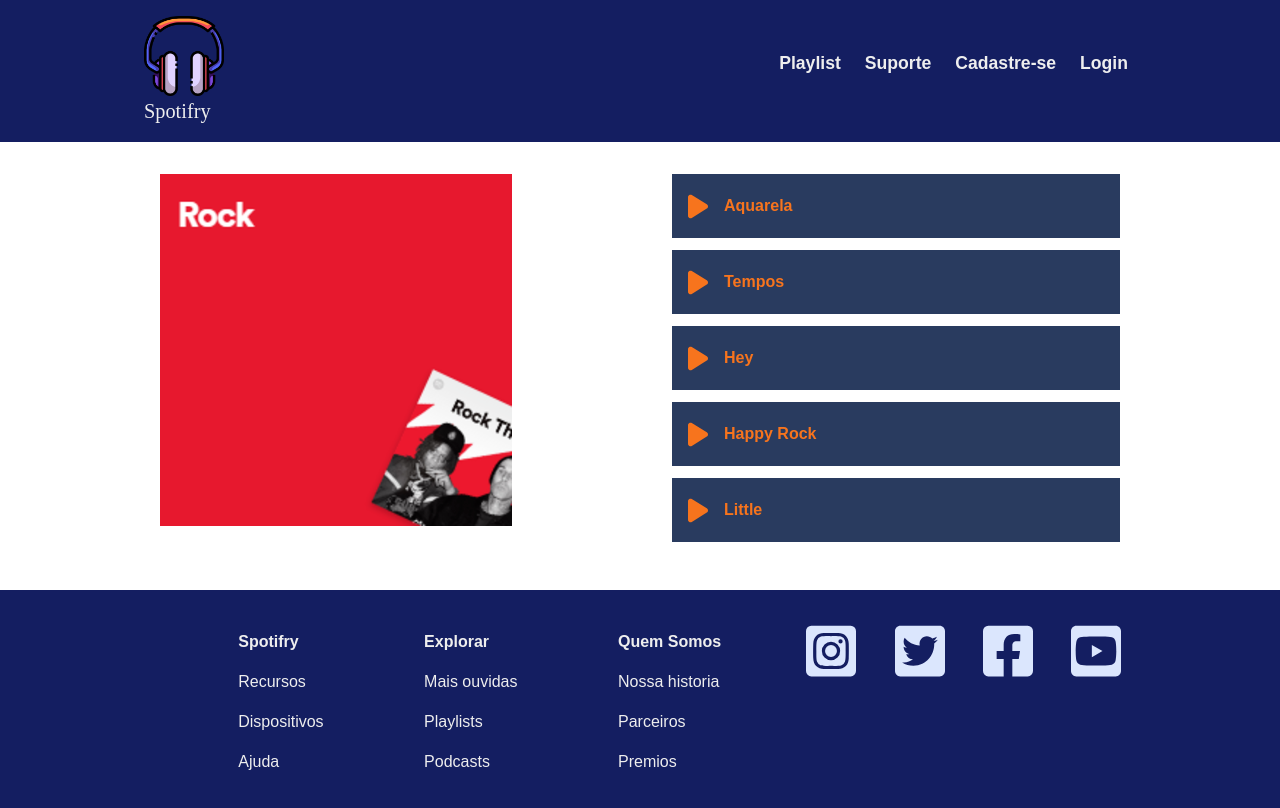
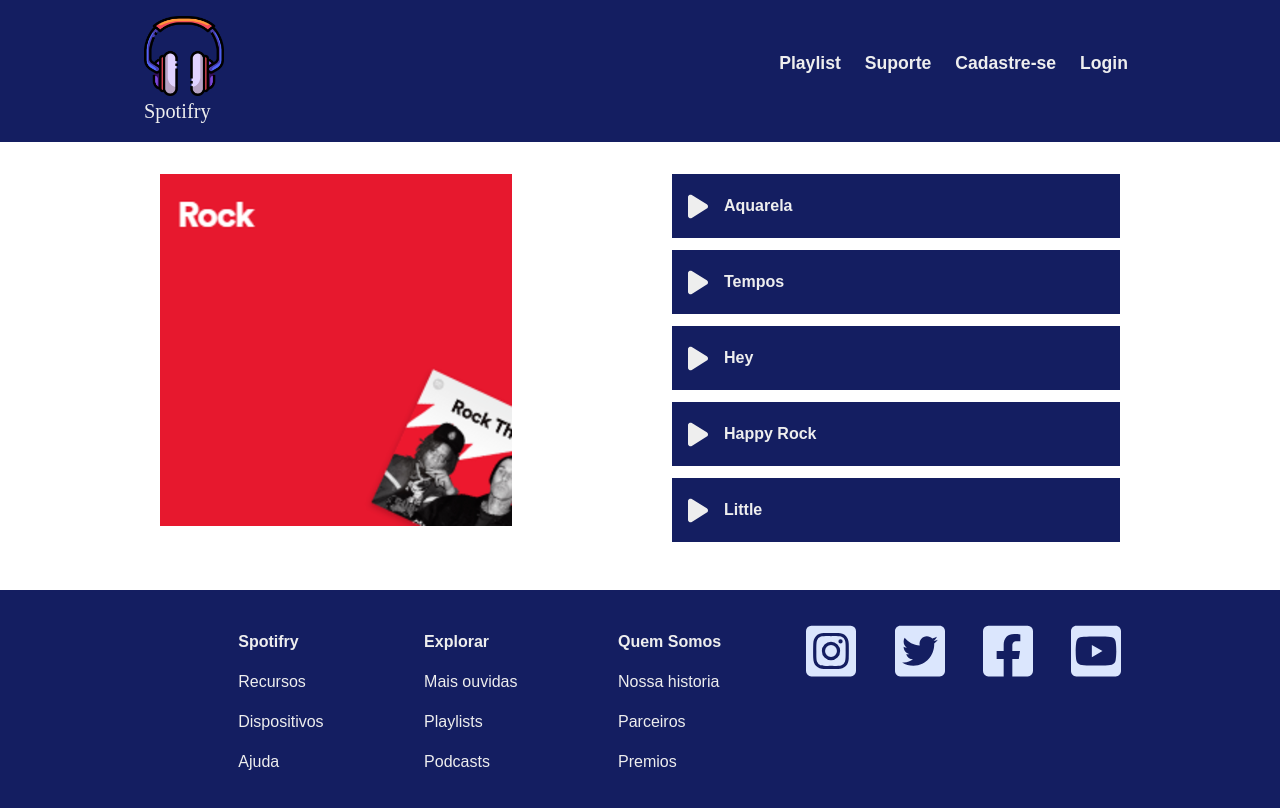
Before and after one commit to Lucasllo/SpotifryWeb_React, a React (Create React App) app: page /playlist/1 in a window 1280 px wide. Shown: the top 808 px of the page. Built offline with nearby package versions, Linux system fonts and the light colour scheme.

Commit message:
melhoria no cadastro e na playlist

```diff
--- a/src/cadastro/cadastro.css
+++ b/src/cadastro/cadastro.css
@@ -45,7 +45,7 @@
 
 .cadastro_formulario_caixa input:focus + label, .cadastro_formulario_caixa input:not(:placeholder-shown) + label{
     font-size: 1rem;
-    bottom: 25px;
+    bottom: 30px;
 }
 
 label{
--- a/src/cadastro/cadastro.jsx
+++ b/src/cadastro/cadastro.jsx
@@ -7,6 +7,7 @@ function Cadastro() {
 
   const [nome, setNome] = useState();
   const [email, setEmail] = useState();
+  const [confirmaEmail, setConfirmaEmail] = useState();
   const [senha, setSenha] = useState();
   const [dataNascimento, setNascimento] = useState();
   const [cpf, setCpf] = useState();
@@ -14,6 +15,7 @@ function Cadastro() {
   const [logradouro, setLogradouro] = useState();
   const [cidade, setCidade] = useState();
   const [estado, setEstado] = useState();
+  const dadosSalvos = [];
 
   const dados = [
     {
@@ -23,6 +25,10 @@ function Cadastro() {
     {
       campo: email,
       evento: setEmail
+    },
+    {
+      campo: confirmaEmail,
+      evento: setConfirmaEmail
     },
     {
       campo: senha,
@@ -54,12 +60,39 @@ function Cadastro() {
     }
   ]
 
+  function salvar(e){
+    e.preventDefault();
+    const dadoSalvo = {
+      nome: nome,
+      email:email,
+      senha: senha,
+      dataNascimento: dataNascimento,
+      cpf: cpf,
+      cep: cep,
+      logradouro: logradouro,
+      cidade: cidade,
+      estado: estado
+    }
+    dadosSalvos.push(dadoSalvo);
+    console.log(dadosSalvos);
+    setNome("");
+    setEmail("");
+    setConfirmaEmail("");
+    setSenha("");
+    setNascimento("");
+    setCpf("");
+    setCep("");
+    setLogradouro("");
+    setCidade("");
+    setEstado("");
+    alert("Cadastrado Com Sucesso!")
+  }
 
   return (
     <main className="cadastro">
       <section className="cadastro_caixa">
         <h2>Cadastro</h2>
-        <form  action="" className="formulario ">
+        <form onSubmit={salvar} action="" className="formulario ">
           <fieldset>
             <legend className="cadastro_formulario_legenda">
               Informações básicas
--- a/src/cadastro/caixaFormulario/dadosFormulario.js
+++ b/src/cadastro/caixaFormulario/dadosFormulario.js
@@ -18,6 +18,15 @@ const inforBasica = [
     class:"cadastro_formulario_caixa",
     position: 1
 },{
+    name: "confirmaEmail",
+    id:"confirmaEmail",
+    type:"email",
+    placeholder:" ",
+    required:true,
+    label: "Confirmar E-mail",
+    class:"cadastro_formulario_caixa",
+    position: 2
+},{
     name: "senha",
     id:"senha",
     type:"text",
@@ -25,7 +34,7 @@ const inforBasica = [
     required:true,
     label: "Senha",
     class:"cadastro_formulario_caixa",
-    position: 2
+    position: 3
 }
 ]
 
@@ -37,7 +46,7 @@ const inforPessoal = [{
     required:true,
     label: "Data de Nascimento",
     class:"cadastro_formulario_caixa",
-    position: 3
+    position: 4
 },{
     name: "cpf",
     id:"cpf",
@@ -46,7 +55,7 @@ const inforPessoal = [{
     required:true,
     label: "CPF",
     class:"cadastro_formulario_caixa",
-    position: 4
+    position: 5
 }]
 
 const endereco = [{
@@ -57,7 +66,7 @@ const endereco = [{
     required:true,
     label: "CEP",
     class:"cadastro_formulario_caixa",
-    position: 5
+    position: 6
 },{
     name: "logradouro",
     id:"logradouro",
@@ -66,7 +75,7 @@ const endereco = [{
     required:true,
     label: "Logradouro",
     class:"cadastro_formulario_caixa",
-    position: 6
+    position: 7
 },{
     name: "cidade",
     id:"cidade",
@@ -75,7 +84,7 @@ const endereco = [{
     required:true,
     label: "Cidade",
     class:"cadastro_formulario_caixa",
-    position: 7
+    position: 8
 },{
     name: "estado",
     id:"estado",
@@ -84,7 +93,7 @@ const endereco = [{
     required:true,
     label: "Estado",
     class:"cadastro_formulario_caixa",
-    position: 8
+    position: 9
 }]
 
 const login = [{
@@ -95,7 +104,7 @@ const login = [{
     required:true,
     label: "E-mail",
     class:"login_formulario_caixa",
-    position: 9
+    position: 10
 },{
     name: "Senha",
     id:"Senha",
@@ -104,7 +113,7 @@ const login = [{
     required:true,
     label: "Senha",
     class:"login_formulario_caixa",
-    position: 10
+    position: 11
 }]
 
 export function infoBasic(){
--- a/src/playlists/playlist/estilosMusicais/estilosMusicais.js
+++ b/src/playlists/playlist/estilosMusicais/estilosMusicais.js
@@ -8,63 +8,98 @@ const rock = [
   { musica: "/audio/hey.mp3",
   musicaNome: "Happy Rock" },
   { musica: "/audio/happyrock.mp3",
-  musicaNome: "Little" },
+  musicaNome: "Little" }
 ];
 
 const brasil = [
-  { musica: "/audio/littleidea.mp3" },
-  { musica: "/audio/littleidea.mp3" },
-  { musica: "/audio/littleidea.mp3" },
-  { musica: "/audio/littleidea.mp3" },
-  { musica: "/audio/littleidea.mp3" },
+  { musica: "/audio/ukulele.mp3",
+  musicaNome: "Aquarela" },
+{ musica: "/audio/littleidea.mp3",
+musicaNome: "Tempos" },
+{ musica: "/audio/jazzyfrenchy.mp3",
+musicaNome: "Hey" },
+{ musica: "/audio/hey.mp3",
+musicaNome: "Happy Rock" },
+{ musica: "/audio/happyrock.mp3",
+musicaNome: "Little" }
 ];
 
 const funk = [
-  { musica: "/audio/jazzyfrenchy.mp3" },
-  { musica: "/audio/jazzyfrenchy.mp3" },
-  { musica: "/audio/jazzyfrenchy.mp3" },
-  { musica: "/audio/jazzyfrenchy.mp3" },
-  { musica: "/audio/jazzyfrenchy.mp3" },
+  { musica: "/audio/ukulele.mp3",
+    musicaNome: "Aquarela" },
+  { musica: "/audio/littleidea.mp3",
+  musicaNome: "Tempos" },
+  { musica: "/audio/jazzyfrenchy.mp3",
+  musicaNome: "Hey" },
+  { musica: "/audio/hey.mp3",
+  musicaNome: "Happy Rock" },
+  { musica: "/audio/happyrock.mp3",
+  musicaNome: "Little" }
 ];
 
 const lancamentos = [
-  { musica: "/audio/hey.mp3" },
-  { musica: "/audio/hey.mp3" },
-  { musica: "/audio/hey.mp3" },
-  { musica: "/audio/hey.mp3" },
-  { musica: "/audio/hey.mp3" },
+  { musica: "/audio/ukulele.mp3",
+  musicaNome: "Aquarela" },
+{ musica: "/audio/littleidea.mp3",
+musicaNome: "Tempos" },
+{ musica: "/audio/jazzyfrenchy.mp3",
+musicaNome: "Hey" },
+{ musica: "/audio/hey.mp3",
+musicaNome: "Happy Rock" },
+{ musica: "/audio/happyrock.mp3",
+musicaNome: "Little" }
 ];
 
 const ambiente = [
-  { musica: "/audio/happyrock.mp3" },
-  { musica: "/audio/happyrock.mp3" },
-  { musica: "/audio/happyrock.mp3" },
-  { musica: "/audio/happyrock.mp3" },
-  { musica: "/audio/happyrock.mp3" },
+  { musica: "/audio/ukulele.mp3",
+    musicaNome: "Aquarela" },
+  { musica: "/audio/littleidea.mp3",
+  musicaNome: "Tempos" },
+  { musica: "/audio/jazzyfrenchy.mp3",
+  musicaNome: "Hey" },
+  { musica: "/audio/hey.mp3",
+  musicaNome: "Happy Rock" },
+  { musica: "/audio/happyrock.mp3",
+  musicaNome: "Little" }
 ];
 
 const alternativa = [
-  { musica: "/audio/cute.mp3" },
-  { musica: "/audio/cute.mp3" },
-  { musica: "/audio/cute.mp3" },
-  { musica: "/audio/cute.mp3" },
-  { musica: "/audio/cute.mp3" },
+  { musica: "/audio/ukulele.mp3",
+    musicaNome: "Aquarela" },
+  { musica: "/audio/littleidea.mp3",
+  musicaNome: "Tempos" },
+  { musica: "/audio/jazzyfrenchy.mp3",
+  musicaNome: "Hey" },
+  { musica: "/audio/hey.mp3",
+  musicaNome: "Happy Rock" },
+  { musica: "/audio/cute.mp3",
+  musicaNome: "Cute" }
 ];
 
 const anime = [
-  { musica: "/audio/creativeminds.mp3" },
-  { musica: "/audio/creativeminds.mp3" },
-  { musica: "/audio/creativeminds.mp3" },
-  { musica: "/audio/creativeminds.mp3" },
-  { musica: "/audio/creativeminds.mp3" },
+  { musica: "/audio/ukulele.mp3",
+    musicaNome: "Aquarela" },
+  { musica: "/audio/littleidea.mp3",
+  musicaNome: "Tempos" },
+  { musica: "/audio/jazzyfrenchy.mp3",
+  musicaNome: "Hey" },
+  { musica: "/audio/hey.mp3",
+  musicaNome: "Happy Rock" },
+  { musica: "/audio/creativeminds.mp3",
+  musicaNome: "Creative" }
 ];
 
 const soul = [
-  { musica: "/audio/anewbeginning.mp3" },
-  { musica: "/audio/anewbeginning.mp3" },
-  { musica: "/audio/anewbeginning.mp3" },
-  { musica: "/audio/anewbeginning.mp3" },
-  { musica: "/audio/anewbeginning.mp3" },
+  { musica: "/audio/ukulele.mp3",
+  musicaNome: "Aquarela" },
+{ musica: "/audio/littleidea.mp3",
+musicaNome: "Tempos" },
+{ musica: "/audio/jazzyfrenchy.mp3",
+musicaNome: "Hey" },
+{ musica: "/audio/hey.mp3",
+musicaNome: "Happy Rock" },
+{ musica: "/audio/anewbeginning.mp3",
+musicaNome: "Beginning" }
 ];
 
 const lista = [
--- a/src/playlists/playlists.css
+++ b/src/playlists/playlists.css
@@ -30,7 +30,7 @@
 }
 
 .playlist_musicas li{
-    background-color:  var(--azul-meio-escuro);
+    background-color:  var(--azul);
     display: flex;
     gap: 1rem;
     align-items: center;
@@ -41,8 +41,12 @@
 
 .playlist_musicas{
     width: 35%;
+    color: var(--cinza-claro);
+    font-weight: bold;
+}
+
+.playlist_musicas li:hover{
     color: var(--laranja);
-    font-weight: bold;
 }
 
 .playlist_musicas ul{
```
Also changed, not shown: public/img/pause-solid.svg, public/img/play-solid.svg.
